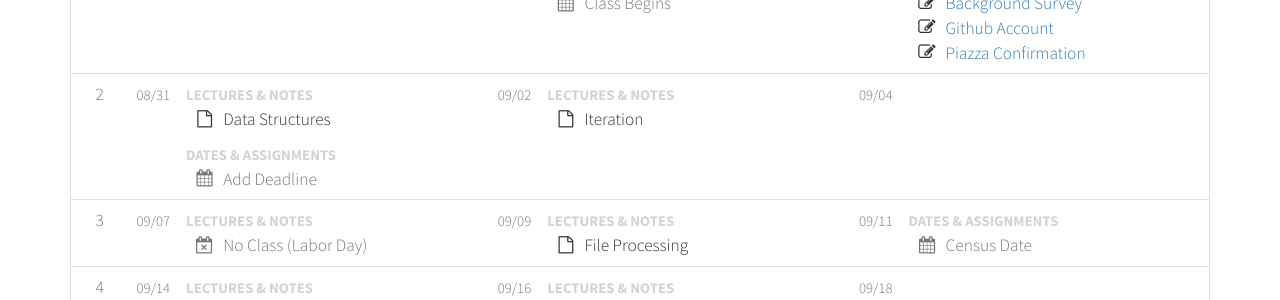
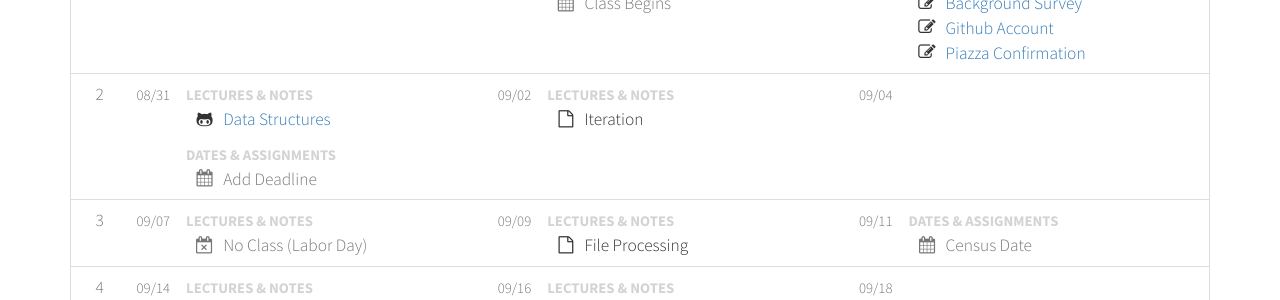
Before and after one commit to cs212/fall2015, a Jekyll site: the page built from schedule.html, in a window 1280 px wide. Shown: the part 374-674 px from the top of the page. Built offline with Jekyll 4.4.1, drawn with Linux system fonts in a browser that asks for light colours; Markdown is read by kramdown in place of the engine named in the settings.

Commit message:
Linking to data structures lectures.

```diff
--- a/_data/schedule.yml
+++ b/_data/schedule.yml
@@ -45,6 +45,8 @@
     - class : 2015-08-31 # Mon
       notes :
         - name : 'Data Structures'
+          link : 'https://github.com/cs212/lectures/tree/fall2015/Data%20Structures'
+          icon : 'fa-github-alt'
       other :
         - name : 'Add Deadline'
           icon : 'fa-calendar'
```
